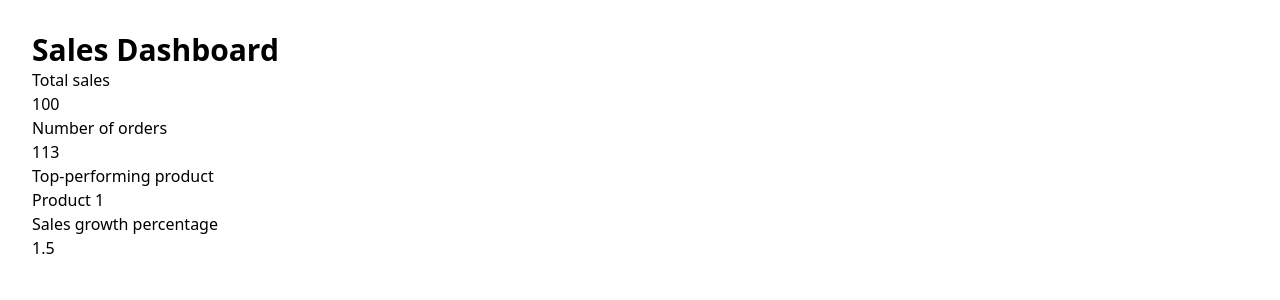
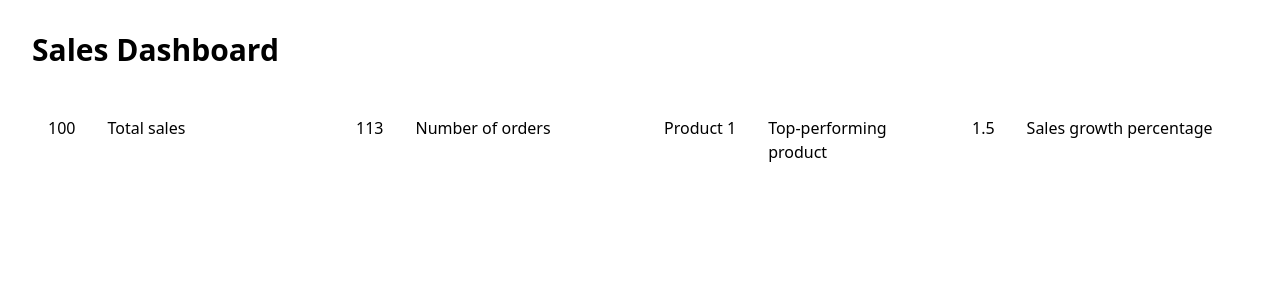
Before and after one commit to hannashylina/sales-dashboard, a Vue app: page / in a window 1280 px wide. Shown: the top 300 px of the page. Built offline with nearby package versions, Linux system fonts and the light colour scheme.

Commit message:
Grid styles for dashboard cards

```diff
--- a/src/components/Card.vue
+++ b/src/components/Card.vue
@@ -5,11 +5,9 @@ const props = defineProps({
 </script>
 
 <template>
-    <div class="">
-        <div class="">
-            <p>{{data.name}}</p>
-            <p>{{data.value}}</p>
-        </div>
+    <div class="flex items-stretch flex-row-reverse justify-end">
+        <p class="p-4 grow">{{data.name}}</p>
+        <p class="p-4 flex-none">{{data.value}}</p>
     </div>
 </template>
 
--- a/src/components/Dashboard.vue
+++ b/src/components/Dashboard.vue
@@ -26,7 +26,7 @@ const data = [
         <h1 class="text-3xl font-bold">
             Sales Dashboard
         </h1>
-        <div class="">
+        <div class="grid grid-cols-1 sm:grid-cols-4 py-6 sm:py-8 grid gap-4">
             <Card v-for="(item, index) in data"
                   :data="item"
                   :key="index"></Card>
```
